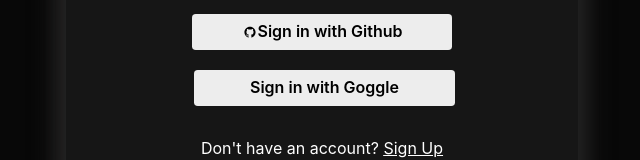
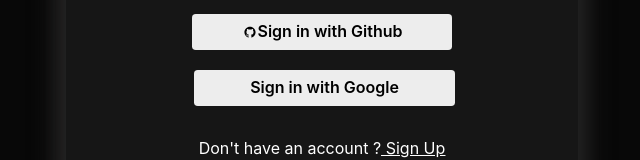
Before and after one commit to codacdanny/grader, a React (Create React App) app: page /login in a window 1280 px wide. Shown: the part 444-604 px from the top of the page, without its empty margins (318-958 px from the left). Built offline with nearby package versions, Linux system fonts and the light colour scheme; no server answers.

Commit message:
corrected the spelling of google

```diff
--- a/src/components/Login.js
+++ b/src/components/Login.js
@@ -209,14 +209,14 @@
               textColor="black"
               w="100%"
             >
-              Sign in with Goggle
+              Sign in with Google
             </Button>
           </ButtonGroup>
 
           <Text mb="1rem">
-            Don't have an account?{' '}
+            Don't have an account ?
             <Box as="span" textDecor="underline">
-              <Link to="/signup">Sign Up</Link>
+              <Link to="/signup"> Sign Up</Link>
             </Box>
           </Text>
           <Text>
--- a/src/components/SignUp.js
+++ b/src/components/SignUp.js
@@ -231,7 +231,7 @@
               textColor="black"
               w="100%"
             >
-              Sign in with Goggle
+              Sign in with Google
             </Button>
           </ButtonGroup>
 
```
